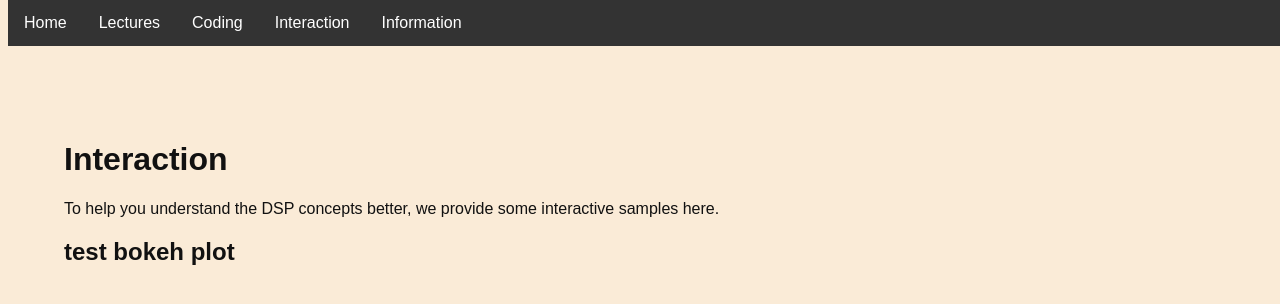
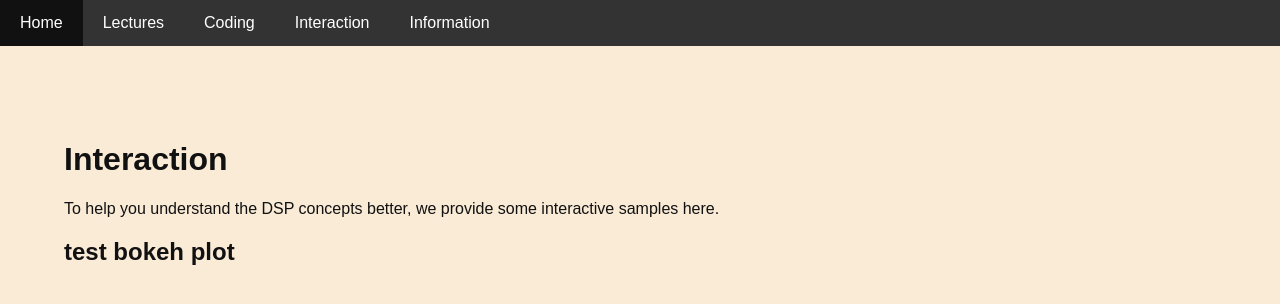
Before and after one commit to JiayingLi0803/AudioTechII_GRA, a plain HTML site: page interaction/interaction.html in a window 1280 px wide. Drawn offline with Linux system fonts and the light colour scheme; a script that the page names is missing.

```diff
--- a/css/index.css
+++ b/css/index.css
@@ -1,5 +1,5 @@
 html{
-    margin: auto;
+    margin: 0;
     overflow-y: scroll;
 }
 
@@ -12,6 +12,7 @@ body {
 .nav-bar ul {
     position:absolute;
     top: 0;
+    left: 0;
     width: 100%;
     list-style-type: none;
     margin: 0;
@@ -26,7 +27,7 @@ body {
     display: inline-block;
     color: white;
     text-align: center;
-    padding: 14px 16px;
+    padding: 14px 20px;
     text-decoration: none;
 }
 .nav-bar li a:hover {
--- a/interaction/interaction.html
+++ b/interaction/interaction.html
@@ -11,7 +11,15 @@
     <script type="text/javascript" src="https://cdn.bokeh.org/bokeh/release/bokeh-3.0.3.min.js"></script>
     <script type="text/javascript" src="https://cdn.bokeh.org/bokeh/release/bokeh-widgets-3.0.3.min.js"></script>
     <script type="text/javascript">Bokeh.set_log_level("info");</script>
-
+   <div class="nav-bar">
+    <ul>
+        <li><a href="../index.html">Home</a></li>
+        <li><a href="../lectures/lectures.html">Lectures</a></li>
+        <li><a href="../coding/coding.html">Coding</a></li>
+        <li><a href="interaction.html">Interaction</a></li>
+        <li><a href="../info/info.html">Information</a></li>
+    </ul>
+</div>
 </head>
 
 
```
